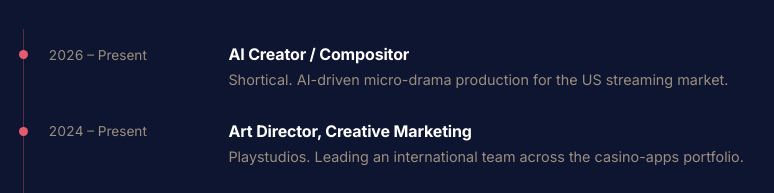
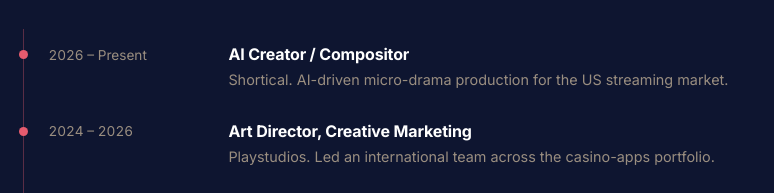
Before and after one commit to amotzalbert/amotzalbert.github.io, a plain HTML site: page index.html in a window 1280 px wide. Shown: the part 3119-3312 px from the top of the page, 65-839 px from the left. Drawn offline with Linux system fonts and the light colour scheme.

Commit message:
Close out Playstudios Art Director role at 2026

```diff
--- a/index.html
+++ b/index.html
@@ -187,10 +187,10 @@
           </div>
         </li>
         <li>
-          <div class="when">2024 – Present</div>
+          <div class="when">2024 – 2026</div>
           <div class="what">
             <h3>Art Director, Creative Marketing</h3>
-            <p>Playstudios. Leading an international team across the casino-apps portfolio.</p>
+            <p>Playstudios. Led an international team across the casino-apps portfolio.</p>
           </div>
         </li>
         <li>
```
